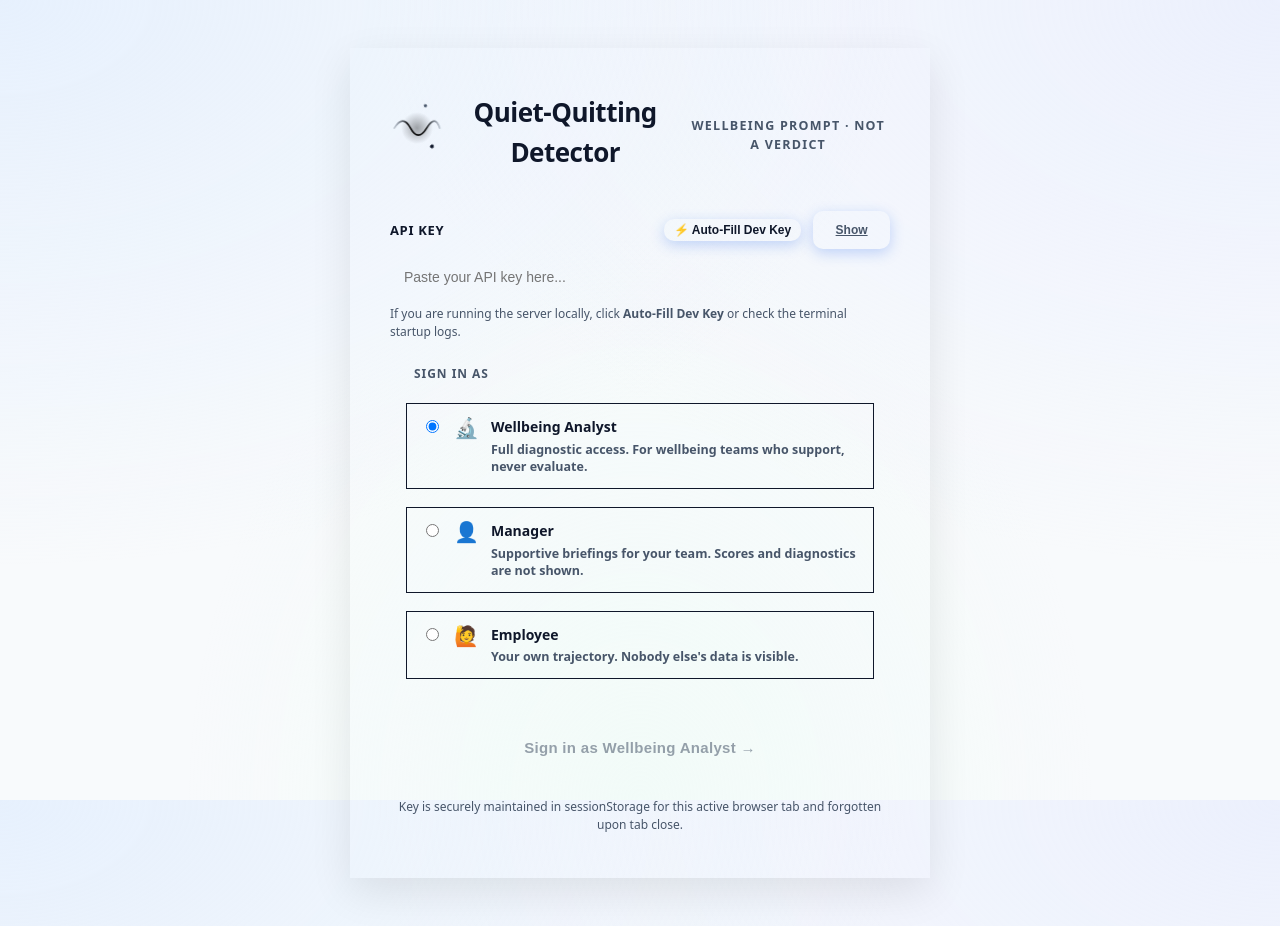
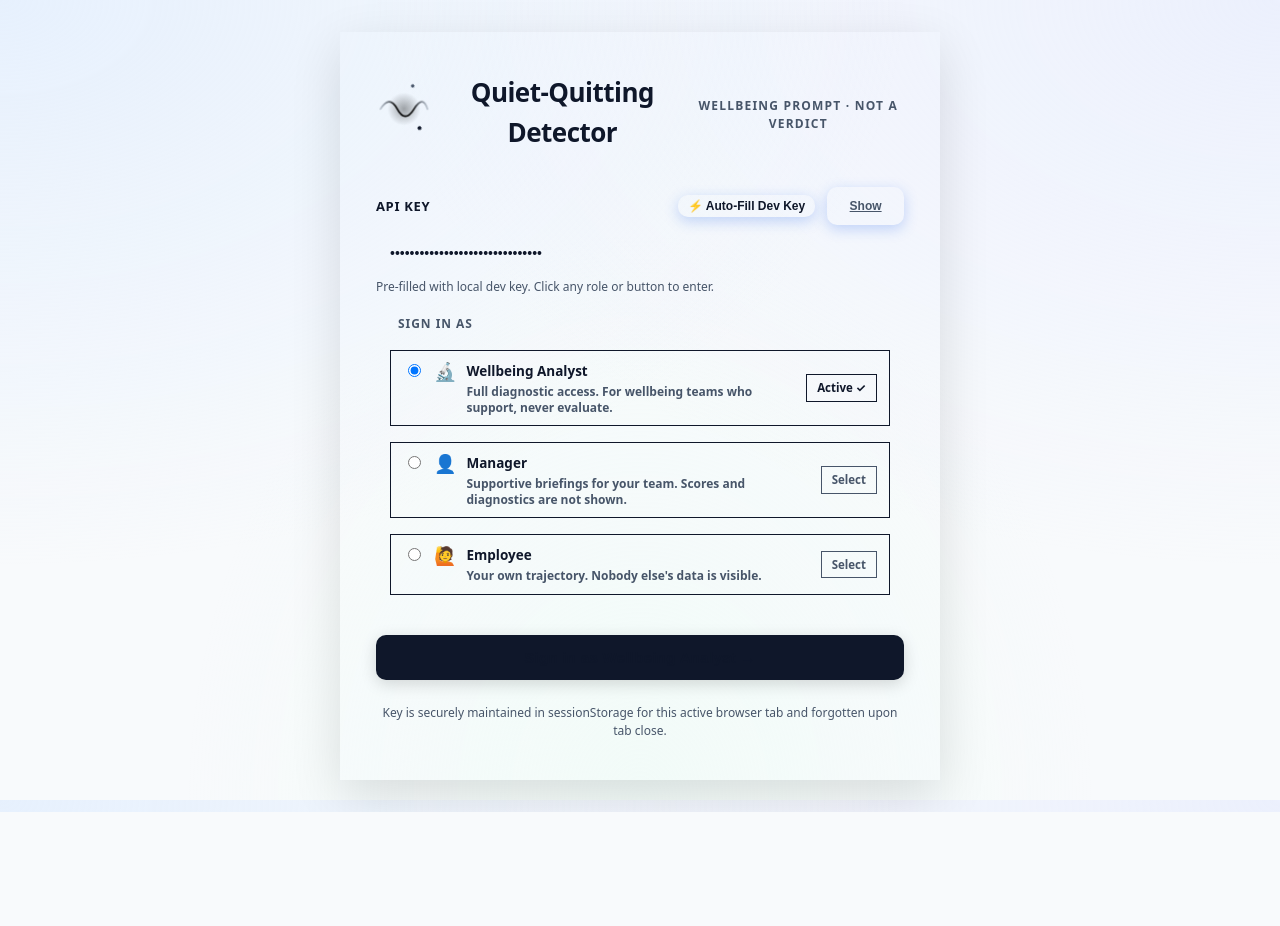
Before and after one commit to Athish2002/quiet-quitting-detector, a React (Vite) app in the folder frontend/: page / in a window 1280 px wide. After the commit the page ends 812 px from the top, so only its background shows below. Built offline with nearby package versions, Linux system fonts and the light colour scheme.

Commit message:
feat(ui): make auth gate interactive with clickable role cards and prefilled dev keys

```diff
--- a/frontend/src/components/ApiKeyGate.tsx
+++ b/frontend/src/components/ApiKeyGate.tsx
@@ -32,28 +32,23 @@ const DEV_KEYS: Record<Role, string> = {
 
 export function ApiKeyGate({ children }: { children: React.ReactNode }) {
   const [key, setKey] = useState<string | null>(getApiKey());
-  const [draft, setDraft] = useState("");
+  const [draft, setDraft] = useState(DEV_KEYS.analyst);
   const [selectedRole, setSelectedRole] = useState<Role>("analyst");
   const [rejected, setRejected] = useState(false);
   const [showKey, setShowKey] = useState(false);
   const { role, setRole } = useRole();
 
-  // In demo mode, auto-authenticate so the user lands directly in the app
-  useEffect(() => {
-    if (isDemo() && !key) {
-      setApiKey("demo-mode-key");
-      setRoleStorage("analyst");
-      setRole("analyst");
-      setKey("demo-mode-key");
-    }
-  }, []); // eslint-disable-line react-hooks/exhaustive-deps
+  const loginAs = (targetRole: Role) => {
+    const keyToUse = draft.trim() || DEV_KEYS[targetRole] || "demo-mode-key";
+    setApiKey(keyToUse);
+    setRoleStorage(targetRole);
+    setRole(targetRole);
+    setKey(keyToUse);
+  };
 
   const handleRoleChange = (newRole: Role) => {
     setSelectedRole(newRole);
-    // If draft is empty or is one of the dev keys, update it to the matching key for this role
-    if (!draft || Object.values(DEV_KEYS).includes(draft)) {
     setDraft(DEV_KEYS[newRole]);
-    }
   };
 
   const handleAutoFill = () => {
@@ -104,7 +99,7 @@ export function ApiKeyGate({ children }: { children: React.ReactNode }) {
         display: "flex",
         alignItems: "center",
         justifyContent: "center",
-        padding: "3rem 1.5rem",
+        padding: "2rem 1.5rem",
         background: "var(--paper)",
       }}
     >
@@ -112,22 +107,22 @@ export function ApiKeyGate({ children }: { children: React.ReactNode }) {
         className="gate"
         style={{
           width: "100%",
-          maxWidth: "580px",
+          maxWidth: "600px",
           margin: "0 auto",
-          padding: "2.75rem 2.5rem",
+          padding: "2.5rem 2.25rem",
           background: "var(--surface)",
           border: "1px solid var(--rule)",
-          boxShadow: "0 14px 40px rgba(0, 0, 0, 0.09)",
+          boxShadow: "0 16px 48px rgba(0, 0, 0, 0.12)",
         }}
       >
-        <div className="gate__brand" style={{ textAlign: "center", marginBottom: "2rem" }}>
-          <div style={{ display: "inline-flex", alignItems: "center", justifyContent: "center", marginBottom: "14px" }}>
-            <BrandSymbol size={54} />
+        <div className="gate__brand" style={{ textAlign: "center", marginBottom: "1.75rem" }}>
+          <div style={{ display: "inline-flex", alignItems: "center", justifyContent: "center", marginBottom: "12px", cursor: "pointer" }}>
+            <BrandSymbol size={56} interactive={true} />
           </div>
           <h1 className="gate__title" style={{ margin: "0 0 6px", fontSize: "26px", fontFamily: "var(--font-heading)", color: "var(--ink)", letterSpacing: "-0.02em" }}>
             Quiet-Quitting Detector
           </h1>
-          <p className="gate__strapline" style={{ margin: 0, fontSize: "12.5px", color: "var(--muted)", textTransform: "uppercase", letterSpacing: "0.1em", fontWeight: 600 }}>
+        <p className="gate__strapline" style={{ margin: 0, fontSize: "12px", color: "var(--muted)", textTransform: "uppercase", letterSpacing: "0.1em", fontWeight: 600 }}>
           Wellbeing Prompt · Not a Verdict
         </p>
       </div>
@@ -143,12 +138,9 @@ export function ApiKeyGate({ children }: { children: React.ReactNode }) {
             event.preventDefault();
             const trimmed = draft.trim();
             if (!trimmed) return;
-            setApiKey(trimmed);
-            setRoleStorage(selectedRole);
-            setRole(selectedRole);
-            setKey(trimmed);
+            loginAs(selectedRole);
           }}
-          style={{ display: "flex", flexDirection: "column", gap: "1.5rem" }}
+          style={{ display: "flex", flexDirection: "column", gap: "1.25rem" }}
         >
           <div>
             <div style={{ display: "flex", justifyContent: "space-between", alignItems: "center", marginBottom: "8px" }}>
@@ -202,16 +194,16 @@ export function ApiKeyGate({ children }: { children: React.ReactNode }) {
                 required
               />
             </div>
-            <p id="api-key-help" className="hint" style={{ margin: "8px 0 0", fontSize: "12px", color: "var(--muted)", lineHeight: "1.5" }}>
-              If you are running the server locally, click <strong>Auto-Fill Dev Key</strong> or check the terminal startup logs.
+            <p id="api-key-help" className="hint" style={{ margin: "6px 0 0", fontSize: "12px", color: "var(--muted)", lineHeight: "1.4" }}>
+              Pre-filled with local dev key. Click any role or button to enter.
             </p>
           </div>
 
-          <fieldset className="gate__roles" aria-label="Select your role" style={{ border: "1px solid var(--rule)", padding: "14px 16px", margin: 0, background: "var(--paper)" }}>
+          <fieldset className="gate__roles" aria-label="Select your role" style={{ border: "1px solid var(--rule)", padding: "12px 14px", margin: 0, background: "var(--paper)" }}>
             <legend style={{ padding: "0 8px", fontSize: "12px", fontWeight: 700, letterSpacing: "0.08em", textTransform: "uppercase", color: "var(--muted)" }}>
               Sign in as
             </legend>
-            <div style={{ display: "flex", flexDirection: "column", gap: "10px", marginTop: "6px" }}>
+            <div style={{ display: "flex", flexDirection: "column", gap: "8px", marginTop: "4px" }}>
               {(Object.keys(ROLE_LABELS) as Role[]).map((r) => {
                 const isSelected = selectedRole === r;
                 return (
@@ -220,9 +212,9 @@ export function ApiKeyGate({ children }: { children: React.ReactNode }) {
                     className={`gate__role-card ${isSelected ? "gate__role-card--selected" : ""}`}
                     style={{
                       display: "flex",
-                      alignItems: "flex-start",
-                      gap: "12px",
-                      padding: "12px 14px",
+                      alignItems: "center",
+                      justifyContent: "space-between",
+                      padding: "10px 12px",
                       border: "1px solid",
                       borderColor: isSelected ? "var(--accent)" : "var(--rule)",
                       background: isSelected ? "var(--accent-bg)" : "var(--surface)",
@@ -230,22 +222,40 @@ export function ApiKeyGate({ children }: { children: React.ReactNode }) {
                       transition: "all 0.15s ease",
                     }}
                   >
+                    <div style={{ display: "flex", alignItems: "flex-start", gap: "10px" }}>
                       <input
                         type="radio"
                         name="role"
                         value={r}
                         checked={isSelected}
                         onChange={() => handleRoleChange(r)}
-                      style={{ marginTop: "4px", accentColor: "var(--accent)" }}
+                        style={{ marginTop: "3px", accentColor: "var(--accent)", cursor: "pointer" }}
                       />
-                    <span className="gate__role-icon" style={{ fontSize: "20px", lineHeight: "1.2" }}>
+                      <span className="gate__role-icon" style={{ fontSize: "18px", lineHeight: "1.2" }}>
                         {ROLE_LABELS[r].icon}
                       </span>
-                    <span className="gate__role-info" style={{ display: "flex", flexDirection: "column", gap: "3px" }}>
-                      <strong style={{ fontSize: "14px", color: "var(--ink)" }}>{ROLE_LABELS[r].label}</strong>
-                      <span className="gate__role-desc" style={{ fontSize: "12.5px", color: "var(--muted)", lineHeight: "1.4" }}>
+                      <span className="gate__role-info" style={{ display: "flex", flexDirection: "column", gap: "2px" }}>
+                        <strong style={{ fontSize: "13.5px", color: "var(--ink)" }}>{ROLE_LABELS[r].label}</strong>
+                        <span className="gate__role-desc" style={{ fontSize: "12px", color: "var(--muted)", lineHeight: "1.3" }}>
                           {ROLE_LABELS[r].description}
                         </span>
+                      </span>
+                    </div>
+
+                    <span
+                      style={{
+                        padding: "4px 10px",
+                        fontSize: "11.5px",
+                        fontWeight: 700,
+                        border: "1px solid",
+                        borderColor: isSelected ? "var(--accent)" : "var(--rule)",
+                        background: isSelected ? "var(--accent)" : "var(--paper)",
+                        color: isSelected ? "var(--surface)" : "var(--muted)",
+                        whiteSpace: "nowrap",
+                        marginLeft: "8px",
+                      }}
+                    >
+                      {isSelected ? "Active ✓" : "Select"}
                     </span>
                   </label>
                 );
@@ -274,7 +284,7 @@ export function ApiKeyGate({ children }: { children: React.ReactNode }) {
           </button>
         </form>
 
-        <p className="gate__footer" style={{ margin: "1.75rem 0 0", fontSize: "12px", color: "var(--muted)", textAlign: "center", lineHeight: "1.5" }}>
+        <p className="gate__footer" style={{ margin: "1.5rem 0 0", fontSize: "12px", color: "var(--muted)", textAlign: "center", lineHeight: "1.5" }}>
           Key is securely maintained in sessionStorage for this active browser tab and forgotten upon tab close.
         </p>
       </main>
```
Lines whose indentation alone changed are shown as unchanged.
